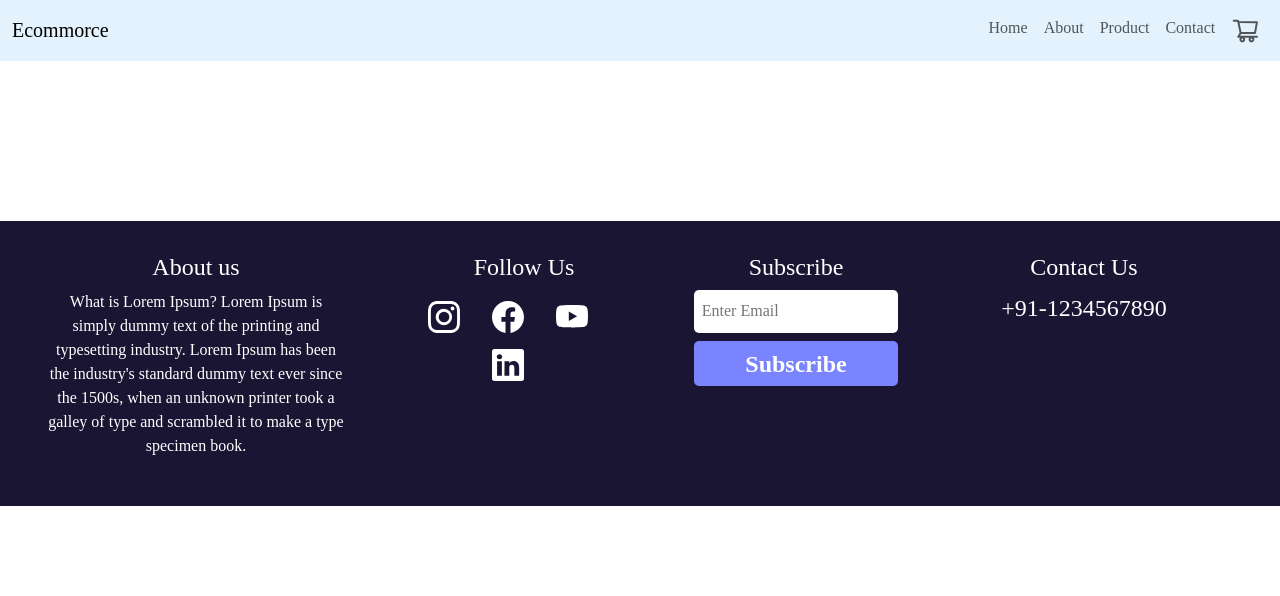
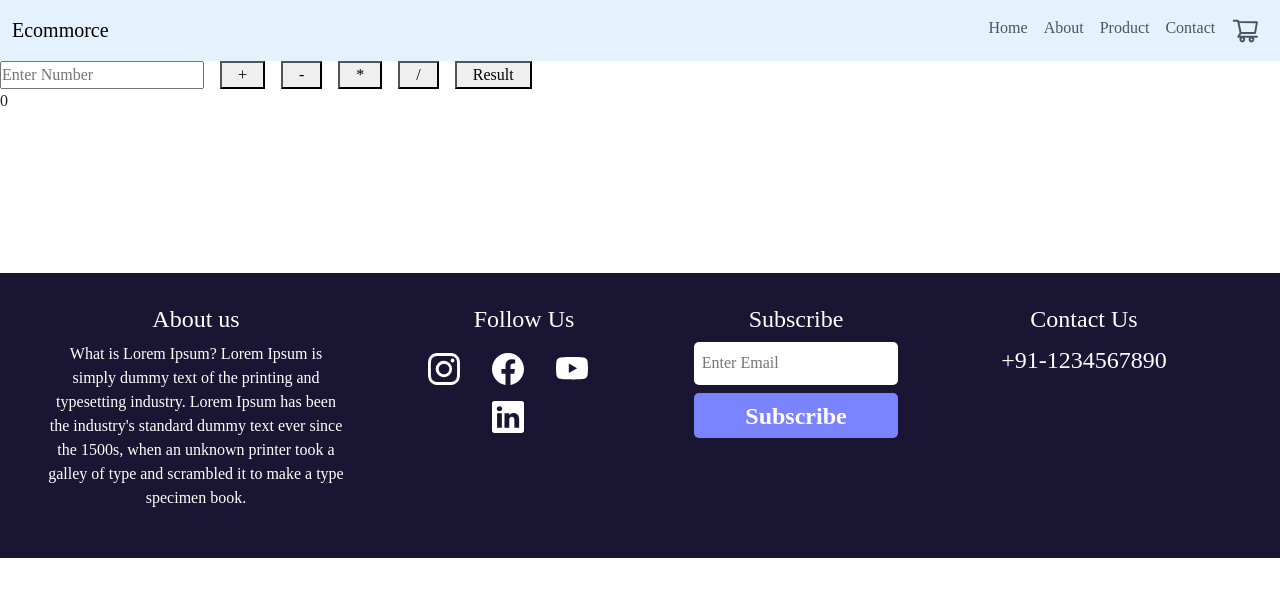
Before and after one commit to PawanKumar003/E-commerce-Project, a React (Create React App) app: page /calculator in a window 1280 px wide. Shown: the top 596 px of the page. Built offline with nearby package versions, Linux system fonts and the light colour scheme; no server answers.

Commit message:
add calculator and filter range

```diff
--- a/src/App.js
+++ b/src/App.js
@@ -1,14 +1,15 @@
 import React from "react";
 import Header from "./components/header";
-import About from "./About";
-import Product from "./Product";
-import Contact from "./Contact";
-import SingleProduct from "./SingleProduct";
+import About from "./Pages/About";
+import Product from "./Pages/Product";
+import Contact from "./Pages/Contact";
+import SingleProduct from "./Pages/SingleProduct";
 import { BrowserRouter as Router, Routes, Route } from "react-router-dom";
-import Home from "./Home";
+import Home from "./Pages/Home";
 import Footer from "./components/footer";
-import Cart from "./Cart";
+import Cart from "./Pages/Cart";
 import ClassComponent from "./ClassComponent";
+import Caluclator from "./Caluclator";
 
 const App = () => {
   return (
@@ -24,6 +25,7 @@ const App = () => {
           <Route exact path="/cart" element={<Cart />} />
           <Route exact path="/singleproduct/:id" element={<SingleProduct />} />
           <Route exact path="/class" element={<ClassComponent />} />
+          <Route exact path="calculator" element={<Caluclator/>} />
         </Routes>
         <Footer />
       </Router>
--- /dev/null
+++ b/src/Caluclator.js
@@ -0,0 +1,62 @@
+import React, { useState } from 'react'
+
+const Caluclator = () => {
+    const [changeValue, setChangeValue] = useState(0);
+    const [addValue, setAddValue] = useState(0);
+    const [chackClick, setChackClick] = useState('');
+
+    const changeHandler = (e)=>{
+        setChangeValue(e.target.value)
+    }
+
+    const plus = (e)=>{
+        setChackClick('plus')
+        setAddValue(parseInt(addValue) + parseInt(changeValue));
+    }
+    const minus = ()=>{
+        setChackClick('minus')
+        setAddValue(parseInt(addValue) - parseInt(changeValue));
+    }
+    const multiple = ()=>{
+        setChackClick('multiple')
+        setAddValue(parseInt(addValue) * parseInt(changeValue));
+    }
+    const divide = ()=>{
+        setChackClick('divide')
+        setAddValue(parseInt(addValue) / parseInt(changeValue));
+    }
+
+    const result = ()=>{
+        if(chackClick === 'plus'){
+            setAddValue(parseInt(changeValue) + parseInt(addValue) )
+        }else if(chackClick === 'minus'){
+            setAddValue(parseInt(addValue) > 0 ? parseInt(addValue) -  parseInt(changeValue): 0 )
+        }
+        else if(chackClick === 'multiple'){
+            setAddValue(parseInt(changeValue) * parseInt(addValue) )
+        }
+        else if(chackClick === 'divide'){
+            setAddValue(parseInt(changeValue) / parseInt(addValue) )
+        }
+
+        console.log('result');
+    }
+
+
+  return (
+    <div>
+        <input type="number" placeholder="Enter Number" onChange={changeHandler}/>
+
+        <button style={{padding: "0rem 1rem",marginLeft: "1rem"}} onClick={plus}>+</button>
+        <button style={{padding: "0rem 1rem",marginLeft: "1rem"}} onClick={minus}>-</button>
+        <button style={{padding: "0rem 1rem",marginLeft: "1rem"}} onClick={multiple}>*</button>
+        <button style={{padding: "0rem 1rem",marginLeft: "1rem"}} onClick={divide}>/</button>
+        <button style={{padding: "0rem 1rem",marginLeft: "1rem"}} onClick={result}>Result</button>
+
+        <div>{addValue}</div>
+
+    </div>
+  )
+}
+
+export default Caluclator
--- a/src/Cart.js
+++ b/src/Pages/Cart.js
@@ -1,8 +1,8 @@
 import React from "react";
 import { BsHandbag } from "react-icons/bs";
 import { Link } from "react-router-dom";
-import { useCartContext } from "./context/CartContext";
-import CartItem from "./components/CartItem";
+import { useCartContext } from "../context/CartContext";
+import CartItem from "../components/CartItem";
 
 const Cart = () => {
   const { cart } = useCartContext();
--- a/src/Home.js
+++ b/src/Pages/Home.js
@@ -1,6 +1,6 @@
 import React from "react";
-import Carousel from "./components/Carousel";
-import Fproduct from "./components/Fproduct";
+import Carousel from "../components/Carousel";
+import Fproduct from "../components/Fproduct";
 import { BsTruck } from "react-icons/bs";
 import { GiBoxUnpacking, GiTakeMyMoney } from "react-icons/gi";
 
--- a/src/SingleProduct.js
+++ b/src/Pages/SingleProduct.js
@@ -1,13 +1,13 @@
 import React, { useEffect, useState } from "react";
 import { NavLink, useParams } from "react-router-dom";
 import { BsFillCartCheckFill } from "react-icons/bs";
-import { useProductContext } from "./context/productContext";
+import { useProductContext } from "../context/productContext";
 import { TbTruckDelivery } from "react-icons/tb";
 import { GiBoxUnpacking, GiTakeMyMoney } from "react-icons/gi";
 import { MdOutlineSecurity } from "react-icons/md";
-import Star from "./components/Star";
-import CartQytToggle from "./components/CartQytToggle";
-import { useCartContext } from "./context/CartContext";
+import Star from "../components/Star";
+import CartQytToggle from "../components/CartQytToggle";
+import { useCartContext } from "../context/CartContext";
 
 const SingleProduct = () => {
   const { addToCart } = useCartContext();
@@ -16,10 +16,6 @@ const SingleProduct = () => {
   const { getsinbgleProduct, singleproduct, isSingleLoading } =
     useProductContext();
   const { id } = useParams();
-
-  useEffect(() => {
-    getsinbgleProduct(id);
-  }, []);
 
   const smallImg = (e) => {
     setimg(e.target.src);
@@ -31,6 +27,10 @@ const SingleProduct = () => {
   const qntDecrease = () => {
     setQnt(qnt >= 2 ? qnt - 1 : 1);
   };
+
+  useEffect(() => {
+    getsinbgleProduct(id);
+  }, []);
 
   if (isSingleLoading) {
     return (
--- a/src/components/Category.js
+++ b/src/components/Category.js
@@ -1,12 +1,11 @@
-import React from "react";
+import React, { useState } from "react";
 import Search from "./Search";
-import { useProductContext } from "../context/productContext";
 
 const Category = ({ changeHandler, categoryItem, clickAll }) => {
-  const { products } = useProductContext();
+  const [priceFilterVal, setPriceFilterVal] = useState(10);
 
-  if (!products) {
-    return null;
+  const priceFilter = (e)=>{
+    setPriceFilterVal(e.target.value)
   }
   return (
     <div style={{ padding: "1rem 1rem" }}>
@@ -18,14 +17,6 @@ const Category = ({ changeHandler, categoryItem, clickAll }) => {
       <p className="category_item" onClick={clickAll}>
         All
       </p>
-
-      {/* {products.map((curelm, index) => {
-        return (
-          <p className="category_item" key={index} onClick={categoryItem}>
-            {curelm.category.Set()}
-          </p>
-        );
-      })} */}
       <p className="category_item" onClick={categoryItem}>
         Mobile
       </p>
@@ -56,8 +47,8 @@ const Category = ({ changeHandler, categoryItem, clickAll }) => {
       </select>
 
       <h5 style={{ marginTop: "1.5rem" }}>Price</h5>
-      <span>rs. 5000</span>
-      <input type="range" id="points" name="points" min="0" max="10" />
+      <span>rs. {priceFilterVal}</span>
+      <input type="range" id="points" name="points" min="10" max="5000" onChange={priceFilter}/>
 
       <button
         className="btn"
--- a/src/context/CartContext.js
+++ b/src/context/CartContext.js
@@ -5,8 +5,7 @@ const CartContext = createContext();
 
 const getLocalStorageData = () => {
   const cartLocalItem = localStorage.getItem("cartItem");
-
-  if (cartLocalItem === []) {
+  if (cartLocalItem === null) {
     return [];
   } else {
     return JSON.parse(cartLocalItem);
```
Also changed, not shown: src/Pages/Product.js (renamed from src/Product.js, +4 -4 lines), src/Pages/About.js (renamed from src/About.js), src/Pages/Contact.js (renamed from src/Contact.js).
